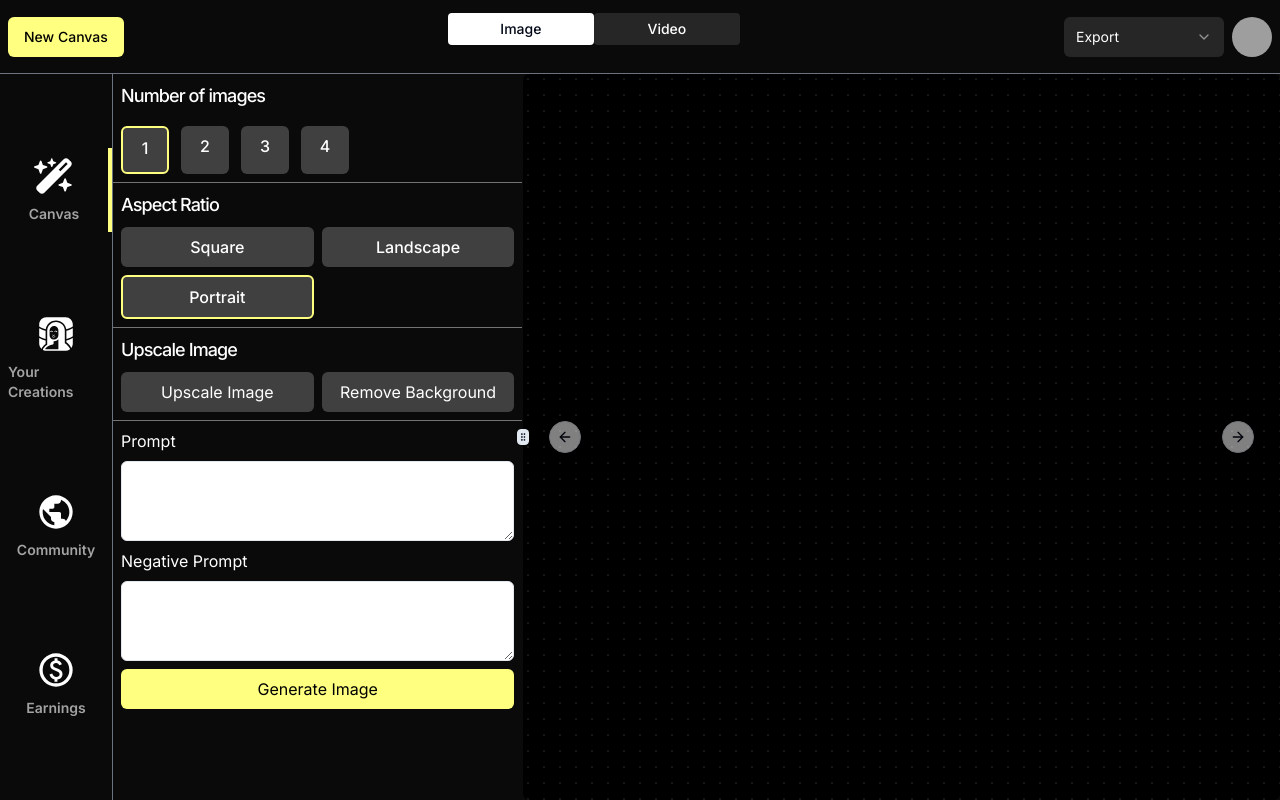
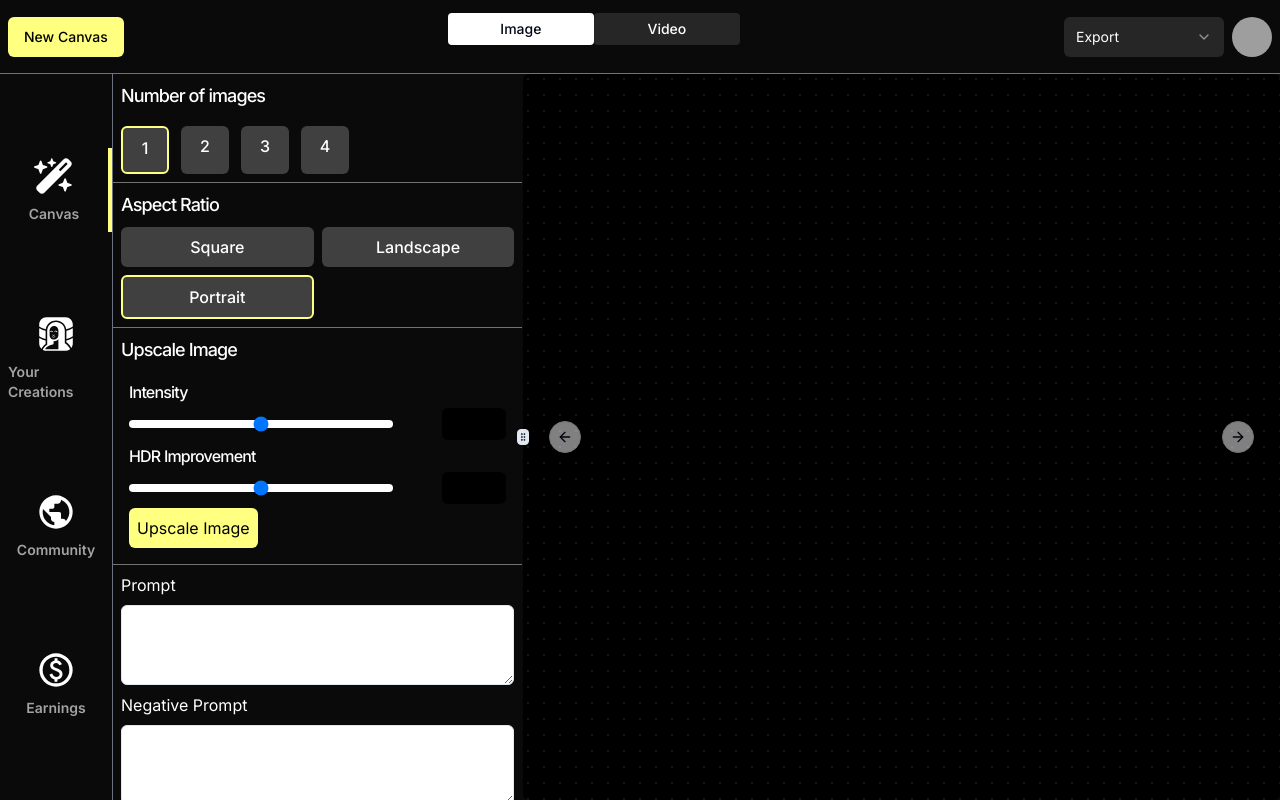
Before and after one commit to themuffineman/pendora, a Next.js app: page /dashboard in a window 1280 px wide. Built offline with nearby package versions, Linux system fonts and the light colour scheme; grey boxes are pictures that could not be loaded.

Commit message:
Image Upscale component

```diff
--- a/app/dashboard/page.jsx
+++ b/app/dashboard/page.jsx
@@ -5,6 +5,7 @@ import config from '../../config';
 import ImagesNumber from "@/components/ImagesNumber";
 import AspectRatio from "@/components/AspectRatio";
 import CustomAspect from "@/components/CustomAspect";
+import ImageUpscale from "@/components/ImageUpscale";
 
 
 
@@ -48,10 +49,7 @@ const Page = ()=>{
 
                 <div className="flex flex-col gap-2 w-full border-b p-2 border-neutral-500">
                     <label className="text-white text-lg tracking-tighter font-medium">Upscale Image</label>
-                    <span className="grid grid-cols-2 grid-flow-row gap-2">
-                        <div className="p-2 rounded-md text-white text-center bg-neutral-700 cursor-pointer hover:bg-neutral-800 ">Upscale Image</div>
-                        <div className="p-2 rounded-md text-white text-center bg-neutral-700 cursor-pointer hover:bg-neutral-800 text-nowrap ">Remove Background</div>
-                    </span>
+                    <ImageUpscale/>
                 </div>
 
 
--- /dev/null
+++ b/components/ImageUpscale.jsx
@@ -0,0 +1,27 @@
+import React from 'react'
+
+const ImageUpscale = () => {
+  return (
+    <div className='w-full p-2 flex flex-col gap-1'>
+        <div className='flex flex-col gap-1 w-full'>
+            <label className="text-white text-md tracking-tighter font-medium">Intensity</label>
+            <div className='flex justify-between items-center w-full'>
+                <input type="range" min="0" max="100" className="block w-[70%] h-2 appearance-none rounded-full bg-white focus:outline-none"/>
+                <input type="number" className="w-16 h-8 appearance-none focus:outline-white outline-1 bg-black text-white rounded-md p-2"/>
+            </div>
+        </div>
+        <div className='flex flex-col gap-1 w-full'>
+            <label className="text-white text-md tracking-tighter font-medium">HDR Improvement</label>
+            <div className='flex justify-between items-center w-full'>
+                <input type="range" min="0" max="100" className="block w-[70%] h-2 appearance-none rounded-full bg-white focus:outline-none"/>
+                <input type="number" className="w-16 h-8 appearance-none focus:outline-white outline-1 bg-black text-white rounded-md p-2"/>
+            </div>
+        </div>
+        <div>
+            <button className="p-2 bg-pendora-yellow text-black rounded-md" >Upscale Image</button>
+        </div>
+    </div>
+  )
+}
+
+export default ImageUpscale
--- a/components/components.module.css
+++ b/components/components.module.css
@@ -28,3 +28,9 @@
 .leftgrid{
     grid-template-columns: repeat(auto-fill, minmax(100px, 1fr))
 }
+
+input::-webkit-outer-spin-button,
+input::-webkit-inner-spin-button {
+  -webkit-appearance: none;
+  margin: 0;
+}
```
